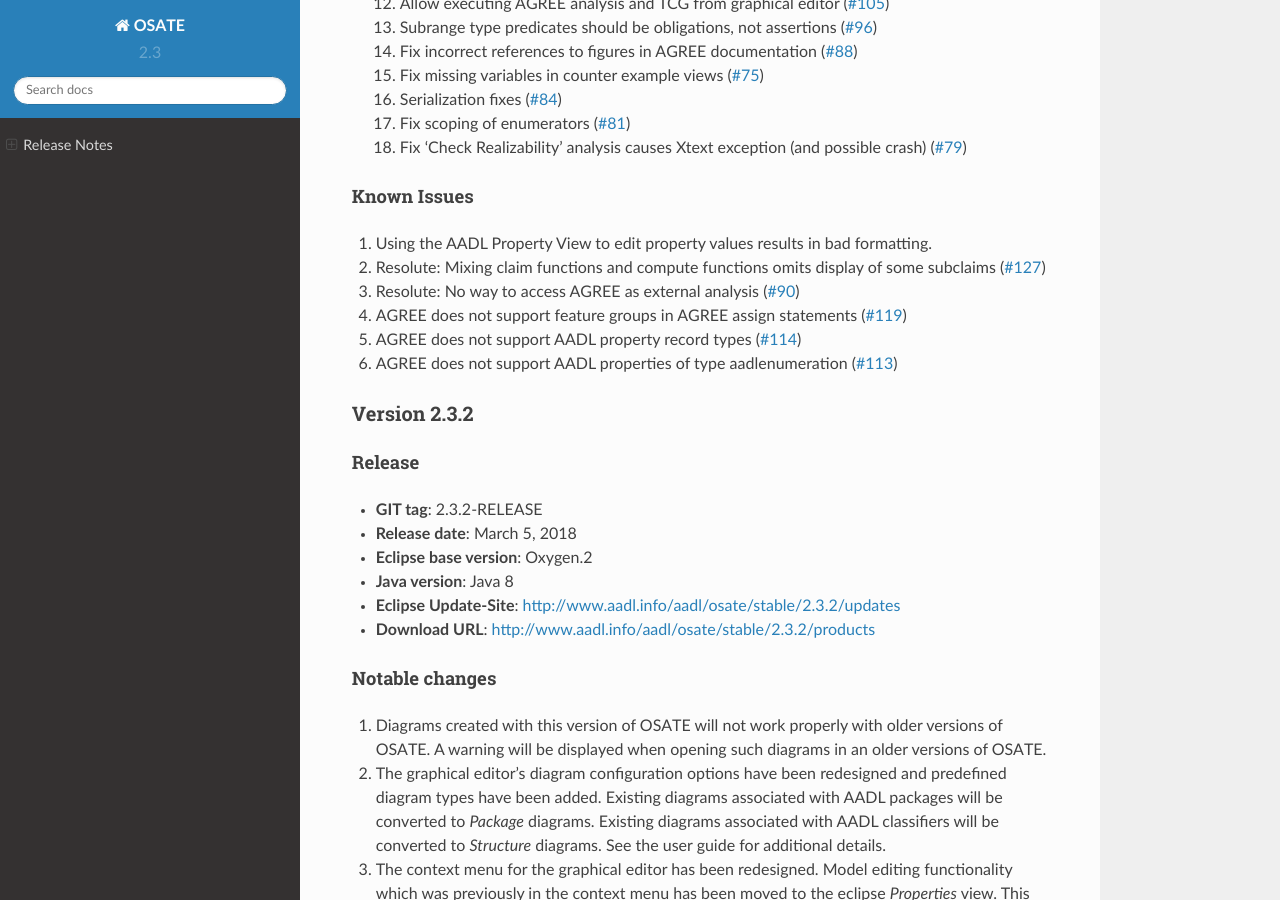
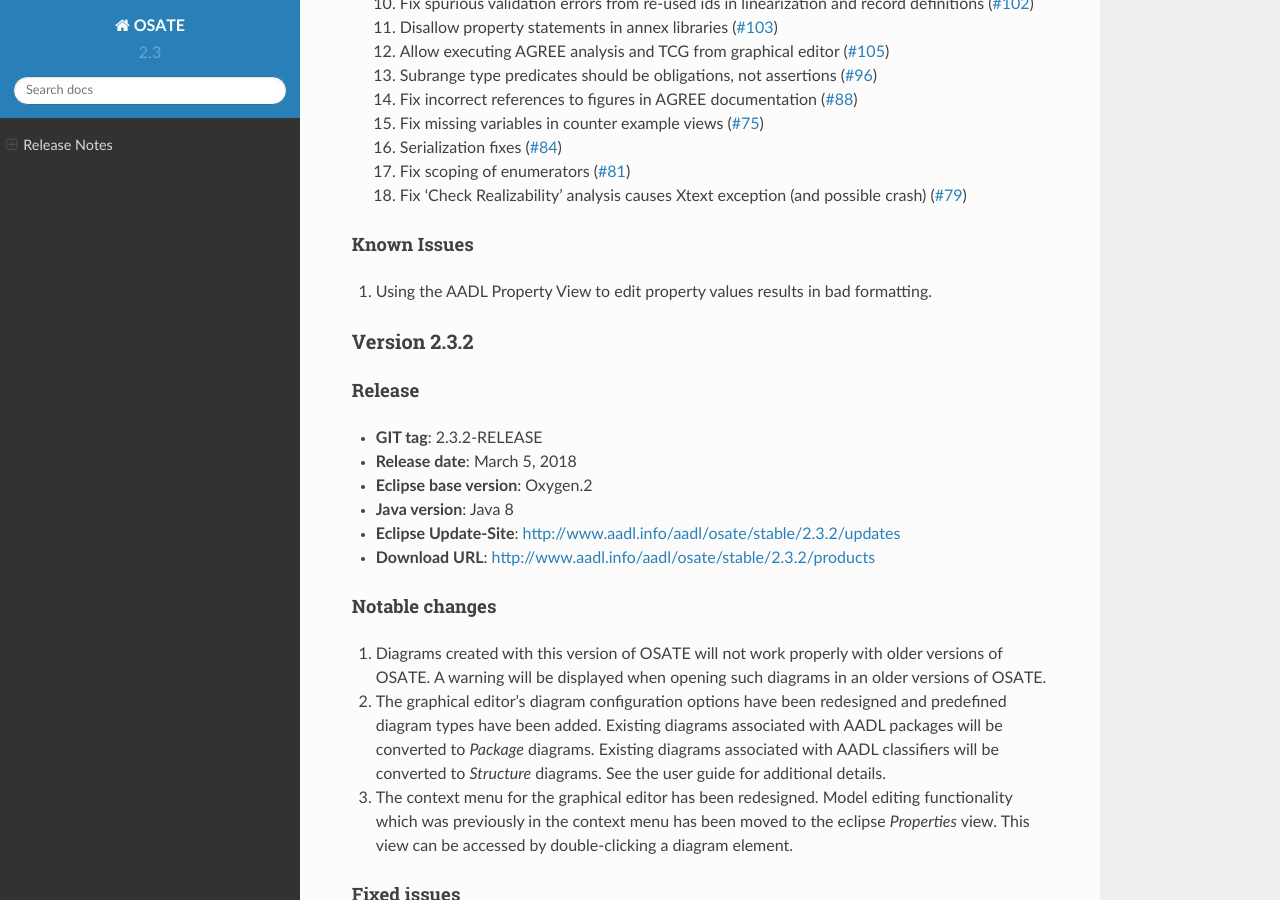
Before and after one commit to osate/website, a Sphinx documentation site: the page built from source/osate-releases.md, in a window 1280 px wide and 900 px high, scrolled down 2650 px. Built offline with Sphinx 7.4.7 and the Read the Docs theme 2.0.0, drawn with Linux system fonts in a browser that asks for light colours; some of the changed text lies outside the part shown.

Commit message:
update 2.3.3 release notes

```diff
--- a/source/osate-releases.md
+++ b/source/osate-releases.md
@@ -2,12 +2,12 @@
 
 ## Stable Releases
 
-### Version 2.3.3 - TO BE RELEASED
+### Version 2.3.3
 
 #### Release
 
   - **GIT tag**: 2.3.3-RELEASE
-  - **Release date**: May 7, 2018
+  - **Release date**: May 4, 2018
   - **Eclipse base version**: Oxygen.3a
   - **Java version**: Java 8
   - **Eclipse Update-Site**: <http://osate-build.sei.cmu.edu/download/osate/stable/2.3.3/updates>
@@ -102,11 +104,6 @@
 
 #### Known Issues
 1. Using the AADL Property View to edit property values results in bad formatting.
-2. Resolute: Mixing claim functions and compute functions omits display of some subclaims ([\#127](https://github.com/smaccm/smaccm/issues/127))
-3. Resolute: No way to access AGREE as external analysis ([\#90](https://github.com/smaccm/smaccm/issues/90))
-4. AGREE does not support feature groups in AGREE assign statements ([\#119](https://github.com/smaccm/smaccm/issues/119))
-5. AGREE does not support AADL property record types ([\#114](https://github.com/smaccm/smaccm/issues/114))
-6. AGREE does not support AADL properties of type aadlenumeration ([\#113](https://github.com/smaccm/smaccm/issues/113))
 
 ### Version 2.3.2
 
```
Also changed, not shown: other parts of source/osate-releases.md (+3 -1 lines).
